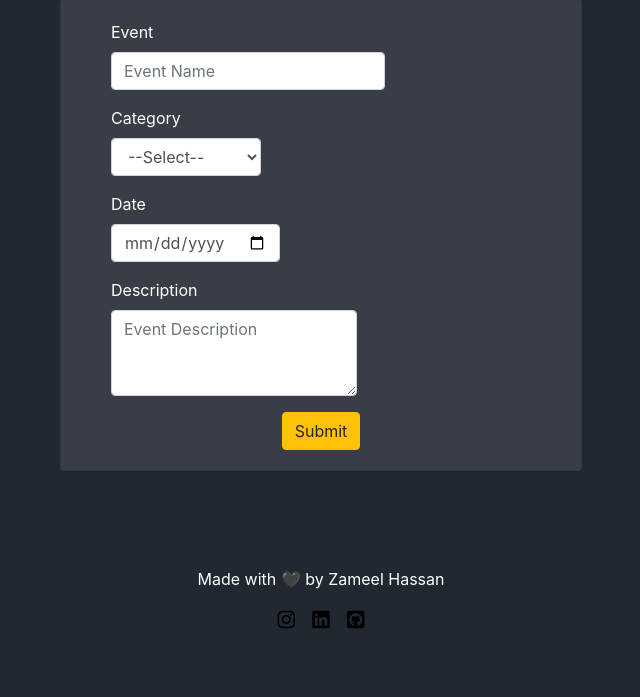
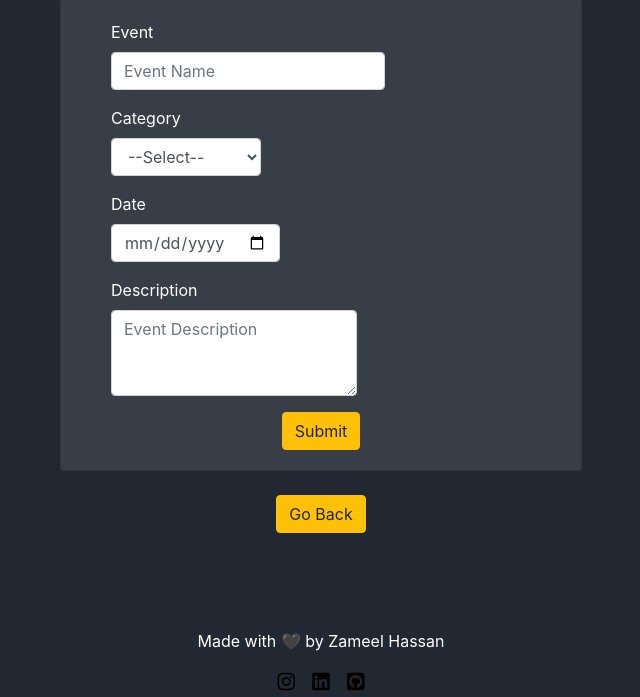
Before and after one commit to zameel7/IEEE_task, a Flask app: page /addevent in a window 1280 px wide. Shown: the part 129-826 px from the top of the page, without its empty margins (319-959 px from the left). Before the commit the page ends 758 px from the top, so only its background shows below. Run offline with Flask 2, Linux system fonts and the light colour scheme; a user stored in the database is signed in; some libraries are stand-ins or nearby versions.

Commit message:
Update addevent.html

```diff
--- a/templates/addevent.html
+++ b/templates/addevent.html
@@ -35,6 +35,10 @@
                     </form>
                 </div>
             </div>
+            <br>
+            <div class="justify-center text-center">
+              <a href="/"><button class="btn btn-warning">Go Back</button></a>
+            </div>
 
 
 {% endblock %}
```
